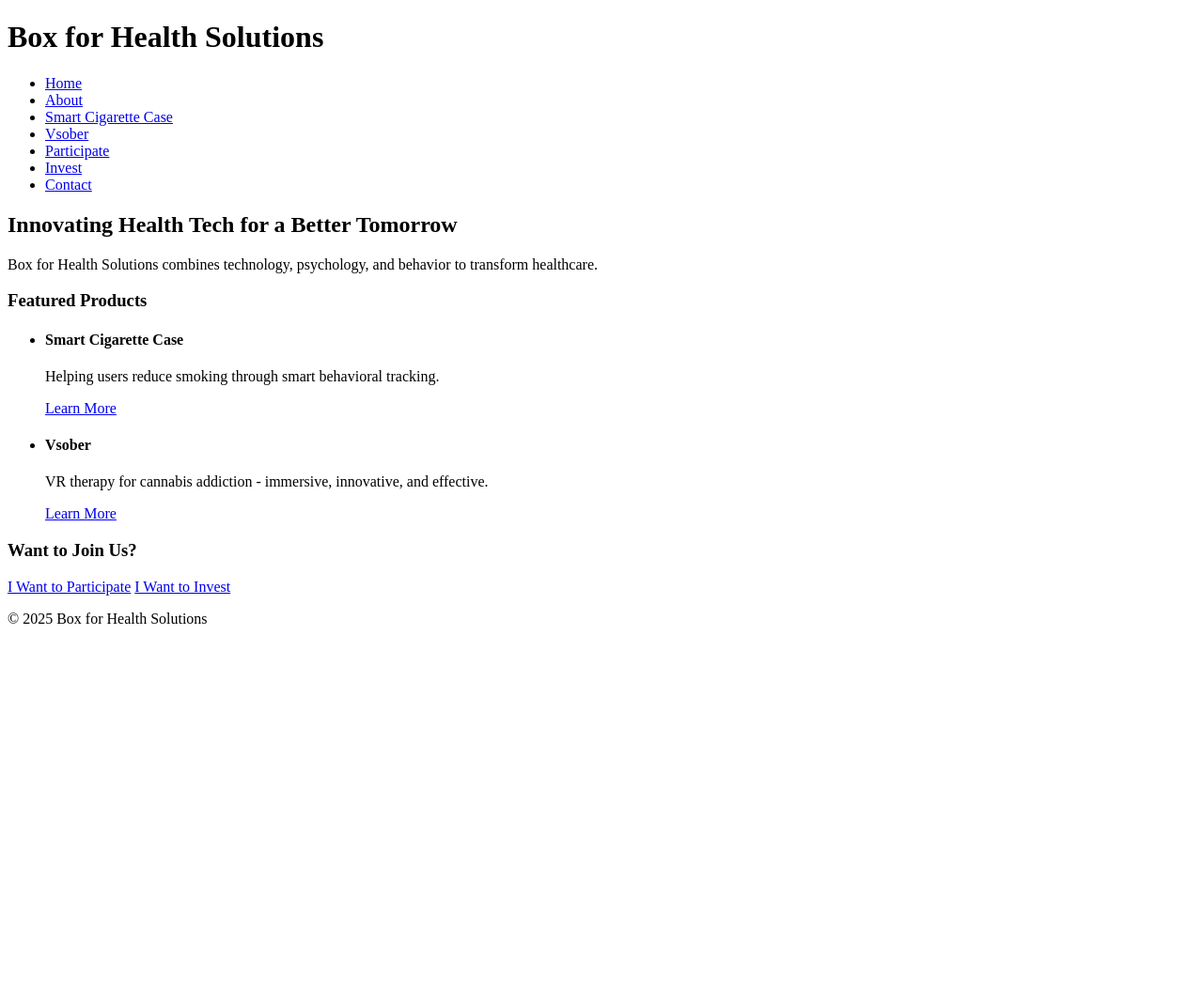
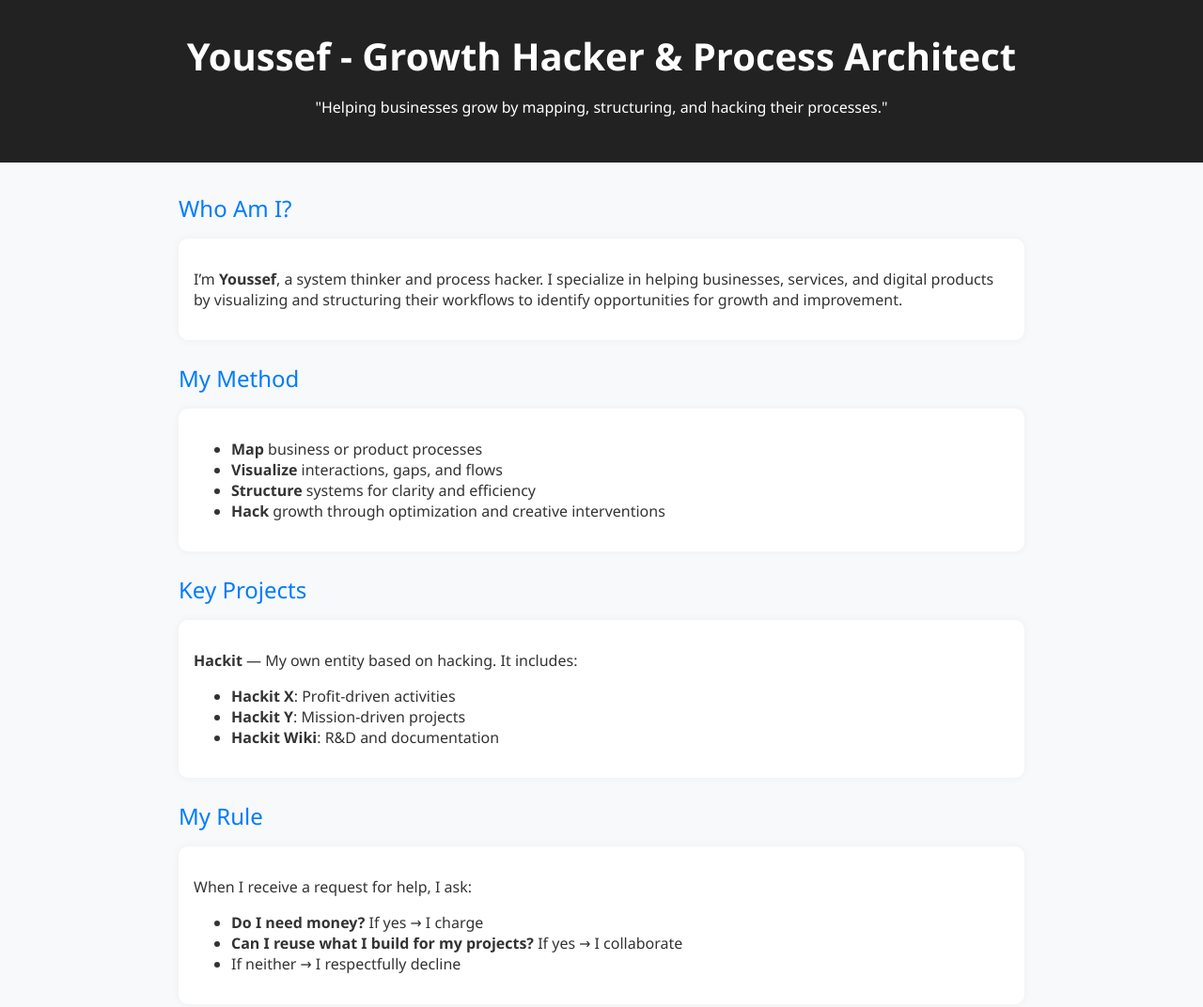
Before and after one commit to B4HS/Company, a plain HTML site: page docs/index.html in a window 1280 px wide. Shown: the top 1072 px of the page at 94% size. Before the commit the page ends 800 px from the top, so only its background shows below. Drawn offline with Linux system fonts and the light colour scheme.

Commit message:
Update index.html

```diff
--- a/docs/index.html
+++ b/docs/index.html
@@ -1,58 +1,104 @@
 <!DOCTYPE html>
 <html lang="en">
 <head>
-    <meta charset="UTF-8">
-    <meta name="viewport" content="width=device-width, initial-scale=1.0">
-    <title>Box for Health Solutions</title>
-    <link rel="stylesheet" href="assets/css/style.css">
+  <meta charset="UTF-8" />
+  <meta name="viewport" content="width=device-width, initial-scale=1.0" />
+  <title>Youssef - Entity Initiator</title>
+  <style>
+    body {
+      font-family: 'Segoe UI', Tahoma, Geneva, Verdana, sans-serif;
+      background-color: #f8f9fa;
+      margin: 0;
+      padding: 0;
+      color: #333;
+    }
+    header {
+      background-color: #222;
+      color: white;
+      padding: 2rem 1rem;
+      text-align: center;
+    }
+    header h1 {
+      margin: 0;
+      font-size: 2.5rem;
+    }
+    section {
+      padding: 2rem;
+      max-width: 900px;
+      margin: auto;
+    }
+    .section-title {
+      font-size: 1.5rem;
+      margin-bottom: 1rem;
+      color: #007bff;
+    }
+    .card {
+      background: white;
+      padding: 1rem;
+      border-radius: 10px;
+      box-shadow: 0 0 10px rgba(0,0,0,0.05);
+      margin-bottom: 1.5rem;
+    }
+    footer {
+      text-align: center;
+      padding: 1rem;
+      background: #f1f1f1;
+      color: #777;
+    }
+  </style>
 </head>
 <body>
-    <header>
-        <h1>Box for Health Solutions</h1>
-        <nav>
-            <ul>
-                <li><a href="index.html">Home</a></li>
-                <li><a href="about.html">About</a></li>
-                <li><a href="products/smart-cigarette-case.html">Smart Cigarette Case</a></li>
-                <li><a href="products/vsober.html">Vsober</a></li>
-                <li><a href="participate.html">Participate</a></li>
-                <li><a href="invest.html">Invest</a></li>
-                <li><a href="contact.html">Contact</a></li>
-            </ul>
-        </nav>
-    </header>
+  <header>
+    <h1>Youssef - Growth Hacker & Process Architect</h1>
+    <p>"Helping businesses grow by mapping, structuring, and hacking their processes."</p>
+  </header>
 
-    <main>
-        <section class="hero">
-            <h2>Innovating Health Tech for a Better Tomorrow</h2>
-            <p>Box for Health Solutions combines technology, psychology, and behavior to transform healthcare.</p>
-        </section>
+  <section>
+    <div class="section-title">Who Am I?</div>
+    <div class="card">
+      <p>I’m <strong>Youssef</strong>, a system thinker and process hacker. I specialize in helping businesses, services, and digital products by visualizing and structuring their workflows to identify opportunities for growth and improvement.</p>
+    </div>
 
-        <section class="products-overview">
-            <h3>Featured Products</h3>
-            <ul>
-                <li>
-                    <h4>Smart Cigarette Case</h4>
-                    <p>Helping users reduce smoking through smart behavioral tracking.</p>
-                    <a href="products/smart-cigarette-case.html">Learn More</a>
-                </li>
-                <li>
-                    <h4>Vsober</h4>
-                    <p>VR therapy for cannabis addiction - immersive, innovative, and effective.</p>
-                    <a href="products/vsober.html">Learn More</a>
-                </li>
-            </ul>
-        </section>
+    <div class="section-title">My Method</div>
+    <div class="card">
+      <ul>
+        <li><strong>Map</strong> business or product processes</li>
+        <li><strong>Visualize</strong> interactions, gaps, and flows</li>
+        <li><strong>Structure</strong> systems for clarity and efficiency</li>
+        <li><strong>Hack</strong> growth through optimization and creative interventions</li>
+      </ul>
+    </div>
 
-        <section class="cta">
-            <h3>Want to Join Us?</h3>
-            <a href="participate.html" class="button">I Want to Participate</a>
-            <a href="invest.html" class="button">I Want to Invest</a>
-        </section>
-    </main>
+    <div class="section-title">Key Projects</div>
+    <div class="card">
+      <p><strong>Hackit</strong> — My own entity based on hacking. It includes:</p>
+      <ul>
+        <li><strong>Hackit X</strong>: Profit-driven activities</li>
+        <li><strong>Hackit Y</strong>: Mission-driven projects</li>
+        <li><strong>Hackit Wiki</strong>: R&D and documentation</li>
+      </ul>
+    </div>
 
-    <footer>
-        <p>&copy; 2025 Box for Health Solutions</p>
-    </footer>
+    <div class="section-title">My Rule</div>
+    <div class="card">
+      <p>When I receive a request for help, I ask:</p>
+      <ul>
+        <li><strong>Do I need money?</strong> If yes → I charge</li>
+        <li><strong>Can I reuse what I build for my projects?</strong> If yes → I collaborate</li>
+        <li>If neither → I respectfully decline</li>
+      </ul>
+    </div>
+
+    <div class="section-title">Let’s Work Together</div>
+    <div class="card">
+      <p>Are you building something new and need help mapping, structuring, or growing it? Reach out to collaborate, co-build, or co-create.</p>
+      <p><em>Contact: yourname@example.com</em></p>
+    </div>
+  </section>
+
+  <footer>
+    <p>&copy; 2025 Youssef. All rights reserved.</p>
+    <li><a href="Houssem_episode1.html">Episode 1</a></li>
+  </footer>
 </body>
 </html>
```
